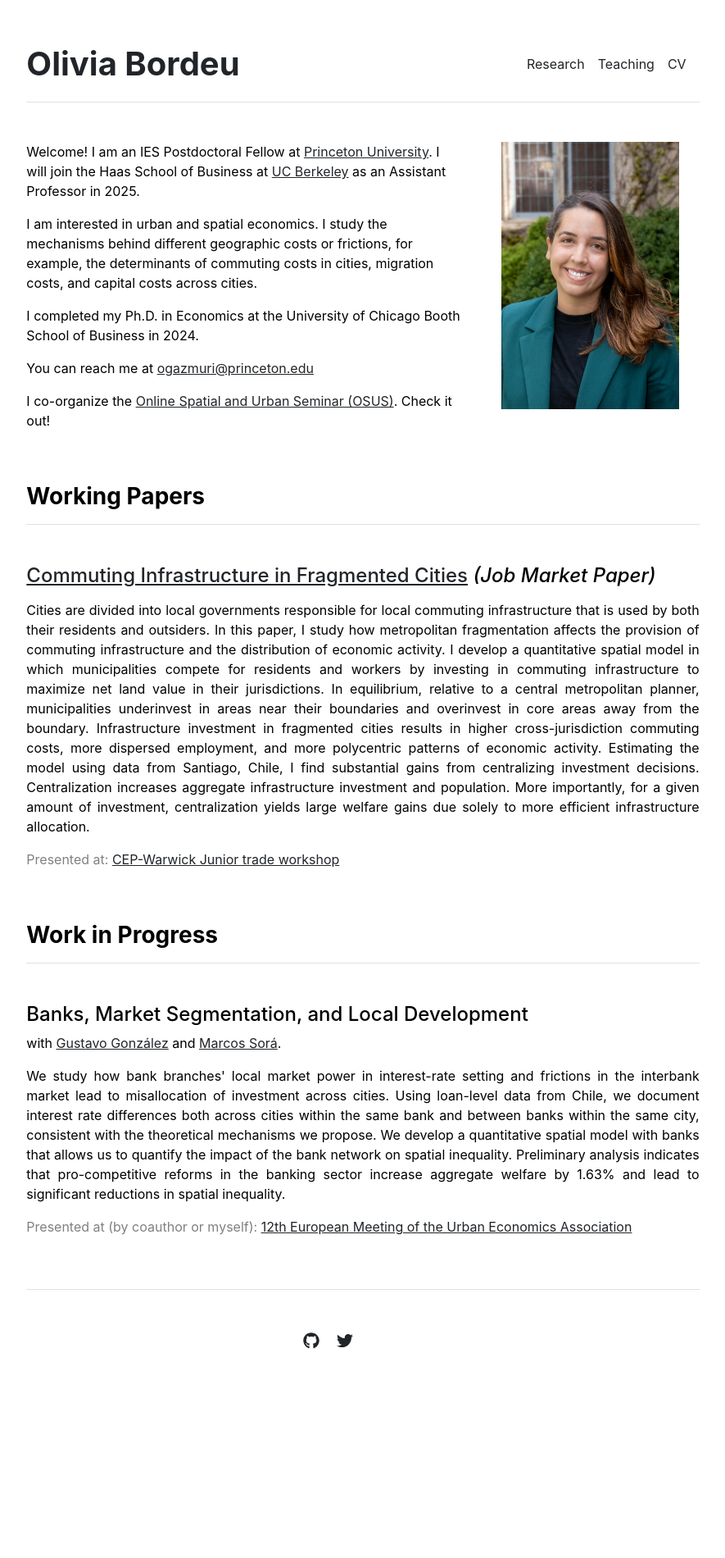
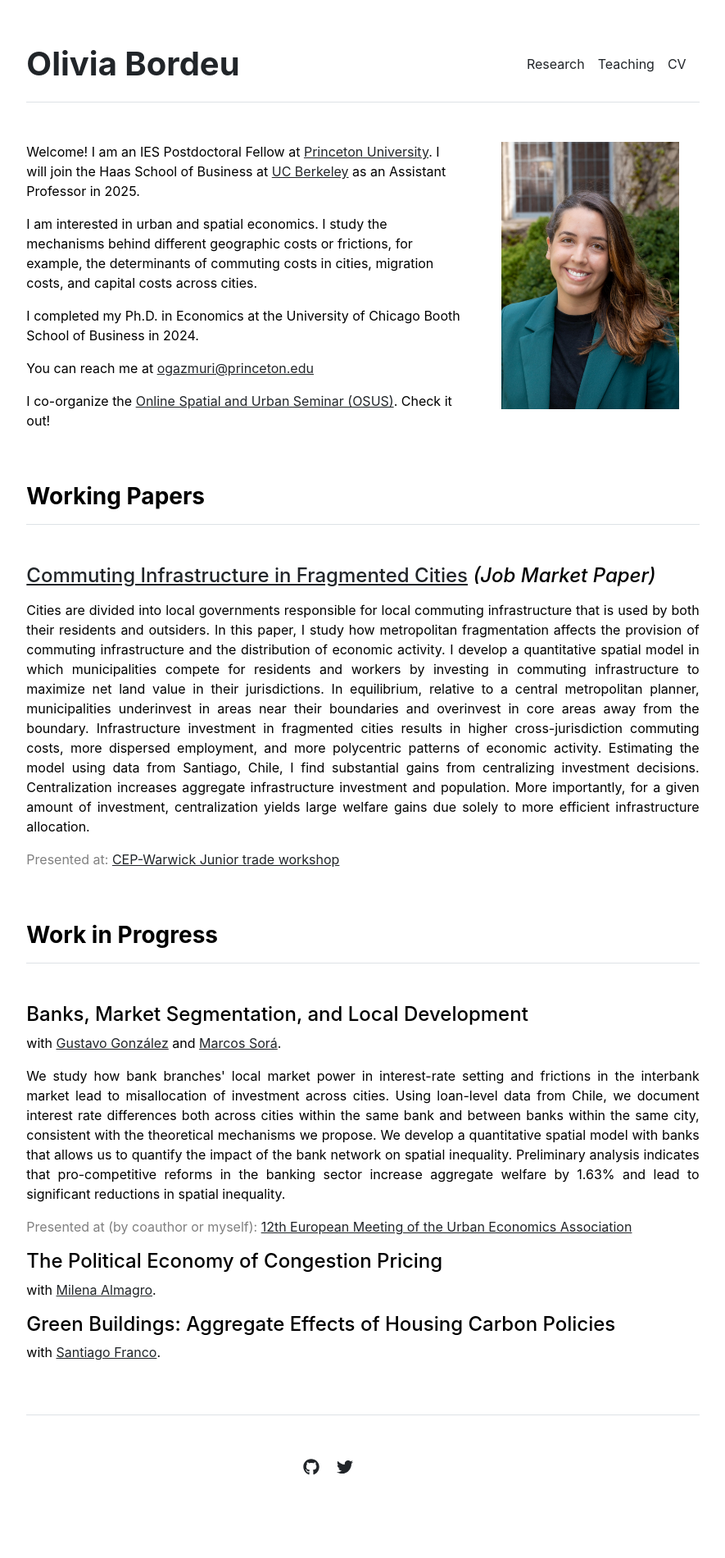
Before and after one commit to obordeu/obordeu.github.io, a Jekyll site: the page built from index.md, in a window 1280 px wide. Shown: the whole page at 82% size, without its empty margins (197-1082 px from the left). Built offline with Jekyll 4.4.1, drawn with Linux system fonts in a browser that asks for light colours; before the commit the page ends 1747 px from its top, so only the background shows below that.

Commit message:
Update work in progress

```diff
--- a/_data/wip.yml
+++ b/_data/wip.yml
@@ -1,2 +1,4 @@
 index:
 - {name: 'Banks, Market Segmentation, and Local Development', coauthors: [{name: 'Gustavo González', website: 'https://sites.google.com/view/gustavo-gonzalez', del: ' and '},{name: 'Marcos Sorá', website: 'https://www.marcossora.com/', del: '.'}], presented_at: 'Presented at (by coauthor or myself): <a href="https://urbaneconomics.org/meetings/emuea2023/">12th European Meeting of the Urban Economics Association</a>', summary: "We study how bank branches' local market power in interest-rate setting and frictions in the interbank market lead to misallocation of investment across cities. Using loan-level data from Chile, we document interest rate differences both across cities within the same bank and between banks within the same city, consistent with the theoretical mechanisms we propose. We develop a quantitative spatial model with banks that allows us to quantify the impact of the bank network on spatial inequality. Preliminary analysis indicates that pro-competitive reforms in the banking sector increase aggregate welfare by 1.63% and lead to significant reductions in spatial inequality."}
+- {name: 'The Political Economy of Congestion Pricing', coauthors: [{name: 'Milena Almagro', website: 'https://www.milena-almagro.com/', del: '.'}]}
+- {name: 'Green Buildings: Aggregate Effects of Housing Carbon Policies', coauthors: [{name: 'Santiago Franco', website: 'https://www.santiago-franco.com/', del: '.'}]}
```
